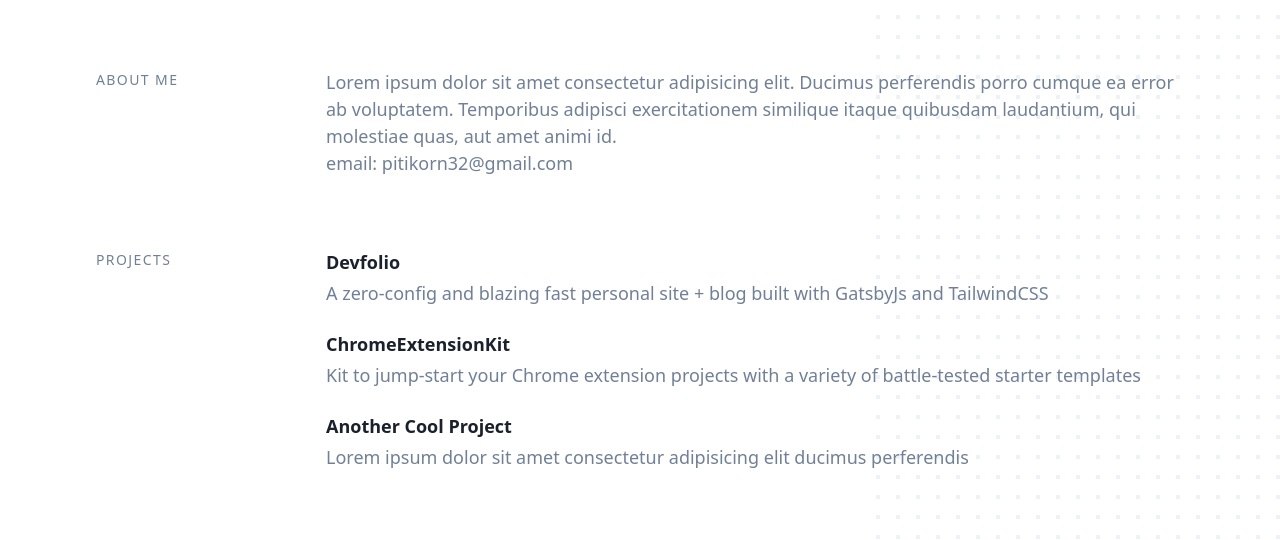
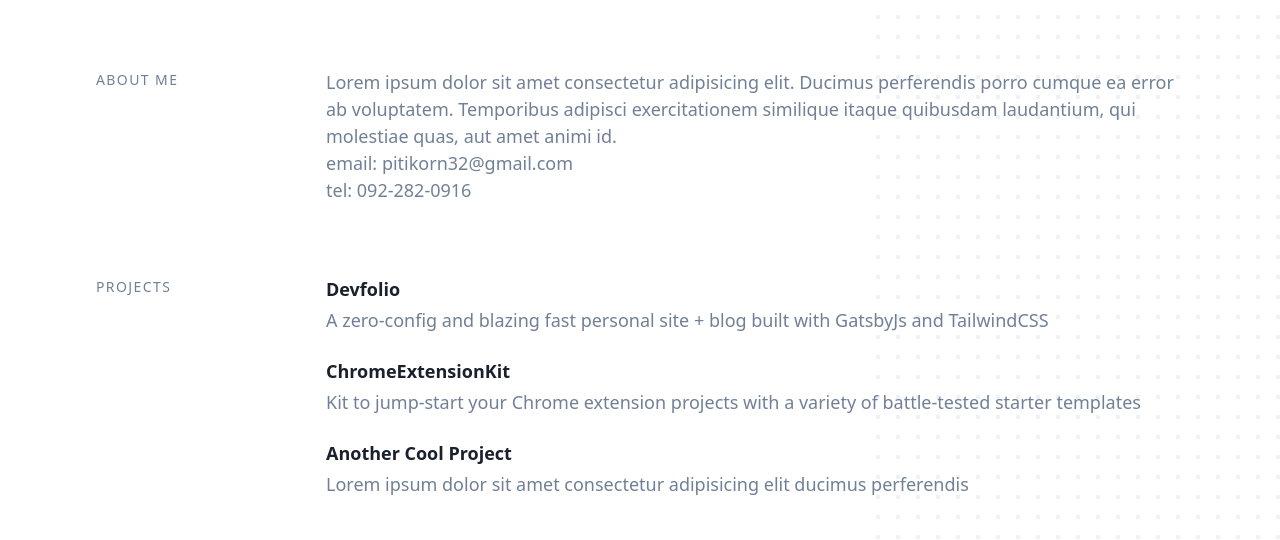
Before and after one commit to pitikorn32/portfolio, a Gatsby site: page / in a window 1280 px wide. Shown: the part 245-785 px from the top of the page. Built offline with nearby package versions, Linux system fonts and the light colour scheme; Gatsby itself is replaced by a stand-in of ours.

```diff
--- a/src/components/section-about/index.jsx
+++ b/src/components/section-about/index.jsx
@@ -7,7 +7,8 @@
     <Section title="About Me">
       <div className="mb-6">
         <p>{about}</p>
-        <p>email: pitikorn32@gmail.com</p>
+        <p><b>email:</b> pitikorn32@gmail.com</p>
+        <p><b>tel:</b> 092-282-0916</p>
       </div>
     </Section>
   );
```
